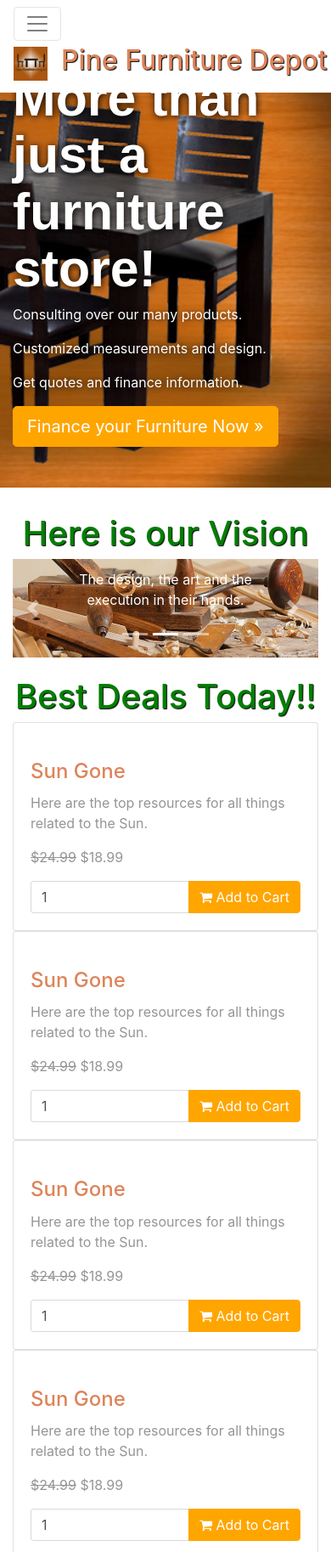
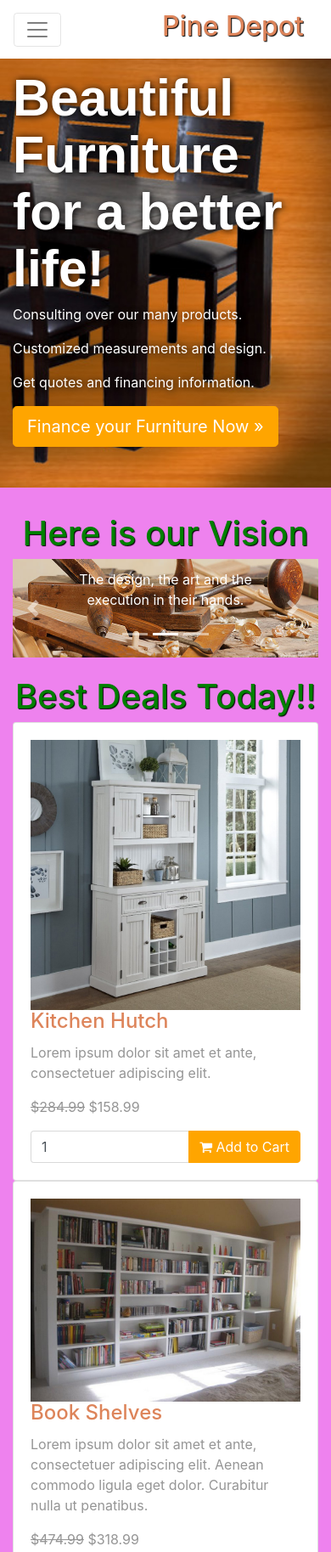
Before and after one commit to robertarg72/FurnitureStore, a plain HTML site: page index.html in a window 390 px wide. Shown: the top 1827 px of the page at 85% size. Drawn offline with nearby package versions, Linux system fonts and the light colour scheme; some icons are missing.

Commit message:
Added media queries and hide logo for smaller screens.

```diff
--- a/css/custom.css
+++ b/css/custom.css
@@ -202,3 +202,33 @@ fieldset[disabled] .btn-primary.active {
   background-color: darkgreen;;
   border-color: darkgreen;;
 }
+
+/*
+***************************
+Media Queries
+***************************
+
+/* For Mobile */
+@media (max-width: 799px) {
+	body {
+		background-color: violet;
+	}
+	div.media img.logo-small {
+		display: none;
+		width: 0;
+		margin: 0;
+	}
+
+}
+/* For Tablets */
+@media (min-width: 800px) and (max-width: 1199px) {
+	body {
+		background-color: yellow;
+	}
+}
+/* For Desktop */
+@media (min-width: 1200px) {
+	body {
+		background-color: green;
+	}
+}
--- a/index.html
+++ b/index.html
@@ -34,12 +34,10 @@
 
 <body data-spy="scroll">
 
-    <!-- HEADER -->
-    <nav id="topNav" class="navbar navbar-default fixed-top  navbar-expand-sm navbar-light"> <!-- navbar-full navbar-static-top navbar-expand-sm navbar-light bg-light  bg-faded -->
+        <nav class="navbar navbar-default fixed-top navbar-expand-sm navbar-light"><!-- navbar-full navbar-static-top navbar-expand-sm navbar-light bg-light  bg-faded -->
 
             <!-- Responsive Toogle Button -->
             <button class="navbar-toggler" type="button" data-toggle="collapse" data-target="#collapsingNavbar" aria-controls="nav-content" aria-expanded="false" aria-label="Toggle navigation">
-            <!-- hidden-md-up pull-right -->
                 <span class="navbar-toggler-icon"></span>
             </button>
 
@@ -48,29 +46,28 @@
                 <div class="media">
                     <img class="logo-small d-flex align-self-center mr-3" src="images/logo.jpg" alt="logo">
                     <div class="media-body">
-                        <h2 class="store-name">Pine Furniture Depot</h2>
+                        <h2 class="store-name">Pine Depot</h2>
                     </div>
                 </div>
             </a>
 
+            <!-- Menu Links -->
+            <div class="collapse navbar-collapse justify-content-end" id="collapsingNavbar"> <!-- navbar-toggleable-sm justify-content-between -->
 
-            <!-- Menu Links -->
-            <div class="collapse navbar-collapse justify-content-between" id="collapsingNavbar"> <!-- navbar-toggleable-sm -->
-
-                <ul class="navbar-nav mx-auto"> <!-- mr-auto navbar-right-->
+                <ul class="navbar-nav "> <!-- mr-auto navbar-right-->
 
                     <!-- Simple Menu Items -->
                     <li class="nav-item active">
                         <a class="nav-link" href="#">Home</a>
                     </li>
-                    <li class="nav-item">
+                    <!-- <li class="nav-item">
                         <a class="nav-link" href="#">About Us</a>
-                    </li>
+                    </li> -->
 
                     <!-- Drop Down Menu Items -->
                     <li class="nav-item dropdown">
                         <a class="nav-link dropdown-toggle" data-toggle="dropdown" id="Preview" href="#" role="button" aria-haspopup="true" aria-expanded="false">
-                            Dining Room<span class="caret"></span>
+                            Dining<span class="caret"></span>
                         </a>
                         <div class="dropdown-menu" aria-labelledby="Preview">
                             <a class="dropdown-item" href="#"><i class="fa fa-chevron-right link-icon mr-2" aria-hidden="true"></i>Dining Table</a>
@@ -91,7 +88,7 @@
                     </li>
                     <li class="nav-item dropdown">
                             <a class="nav-link dropdown-toggle" data-toggle="dropdown" id="Preview" href="#" role="button" aria-haspopup="true" aria-expanded="false">
-                                Living Room<span class="caret"></span>
+                                Living<span class="caret"></span>
                             </a>
                             <div class="dropdown-menu" aria-labelledby="Preview">
                                 <a class="dropdown-item" href="#"><i class="fa fa-chevron-right link-icon mr-2" aria-hidden="true"></i>Coffee Table</a>
@@ -110,17 +107,18 @@
                     <input type="text" class="form-control">
                     <button type="submit" class="btn btn-secondary">Search</button>
                 </form>
+
+
             </div>
+        </nav>
 
-    </nav>
 
-    <!-- Feature Banner -->
     <div class="jumbotron jumbotron-fluid feature">
         <div class="container">
-            <h1 class="display-3"><span class="glyphicon glyphicon-equalizer"></span>More than just a furniture store!</h1>
+            <h1 class="display-3"><span class="glyphicon glyphicon-equalizer"></span>Beautiful Furniture for a better life!</h1>
             <p>Consulting over our many products.</p>
             <p>Customized measurements and design.</p>
-            <p>Get quotes and finance information.</p>
+            <p>Get quotes and financing information.</p>
             <p><a class="btn btn-primary btn-lg" href="#" role="button">Finance your Furniture Now &raquo;</a></p>
         </div>
     </div>
@@ -166,7 +164,7 @@
                 <span class="sr-only">Next</span>
             </a>
         </div>
-    </div>
+    </div> <!-- ./container-fluid for carousel
 
 
     <!-- Product Deals of the day -->
@@ -179,12 +177,12 @@
                 <div class="card thumbnail featured-product">
                     <div class="card-body">
                         <a href="#">
-                            <img src="images/jars.jpg" alt="">
+                            <img class="img-fluid" src="images/kitchen-hutch-buffet.jpg" alt="kitchen hutch buffet">
                         </a>
-                        <h4 class="card-title">Sun Gone</h4>
-                        <p class="card-text">Here are the top resources for all things related to the Sun.</p>
+                        <h4 class="card-title">Kitchen Hutch</h4>
+                        <p class="card-text">Lorem ipsum dolor sit amet et ante, consectetuer adipiscing elit.</p>
 
-                        <p class="price"><s>$24.99</s> $18.99</p>
+                        <p class="price"><s>$284.99</s> $158.99</p>
                         <!-- Input Group -->
                         <div class="input-group">
                             <input type="number" class="form-control" value="1">
@@ -195,8 +193,6 @@
                                 </button>
                             </span>
                         </div>
-
-
                     </div>
                 </div>
             </div>
@@ -206,12 +202,12 @@
                 <div class="card thumbnail featured-product">
                     <div class="card-body">
                         <a href="#">
-                            <img src="images/jars.jpg" alt="">
+                            <img class="img-fluid" src="images/book-shelves.jpg" alt="Book Shelves">
                         </a>
-                        <h4 class="card-title">Sun Gone</h4>
-                        <p class="card-text">Here are the top resources for all things related to the Sun.</p>
+                        <h4 class="card-title">Book Shelves</h4>
+                        <p class="card-text">Lorem ipsum dolor sit amet et ante, consectetuer adipiscing elit. Aenean commodo ligula eget dolor. Curabitur nulla ut  penatibus.</p>
 
-                        <p class="price"><s>$24.99</s> $18.99</p>
+                        <p class="price"><s>$474.99</s> $318.99</p>
                         <!-- Input Group -->
                         <div class="input-group">
                             <input type="number" class="form-control" value="1">
@@ -231,12 +227,12 @@
                 <div class="card thumbnail featured-product">
                     <div class="card-body">
                         <a href="#">
-                            <img src="images/jars.jpg" alt="">
+                            <img class="img-fluid" src="images/table-and-chairs.jpg" alt="Table with chairs">
                         </a>
-                        <h4 class="card-title">Sun Gone</h4>
-                        <p class="card-text">Here are the top resources for all things related to the Sun.</p>
+                        <h4 class="card-title">Table with Chairs</h4>
+                        <p class="card-text">Lorem ipsum dolor sit amet et ante, consectetuer adipiscing elit. Aenean commodo ligula eget dolor. Curabitur nulla ut  penatibus.</p>
 
-                        <p class="price"><s>$24.99</s> $18.99</p>
+                        <p class="price"><s>$324.99</s> $198.99</p>
                         <!-- Input Group -->
                         <div class="input-group">
                             <input type="number" class="form-control" value="1">
@@ -247,8 +243,6 @@
                                 </button>
                             </span>
                         </div>
-
-
                     </div>
                 </div>
             </div>
@@ -258,12 +252,12 @@
                 <div class="card thumbnail featured-product">
                     <div class="card-body">
                         <a href="#">
-                            <img src="images/jars.jpg" alt="">
+                            <img class="img-fluid" src="images/bedroom.jpg" alt="Bed Room">
                         </a>
-                        <h4 class="card-title">Sun Gone</h4>
-                        <p class="card-text">Here are the top resources for all things related to the Sun.</p>
+                        <h4 class="card-title">Bedroom</h4>
+                        <p class="card-text">Lorem ipsum dolor sit amet et ante, consectetuer adipiscing elit. Aenean commodo ligula eget dolor. Curabitur nulla ut  penatibus. Nonummy pulvinar, id aenean lacinia, leo lacus taciti vulputate ac curabitur.</p>
 
-                        <p class="price"><s>$24.99</s> $18.99</p>
+                        <p class="price"><s>$924.99</s> $809.99</p>
                         <!-- Input Group -->
                         <div class="input-group">
                             <input type="number" class="form-control" value="1">
```
Also changed, not shown: images/book-shelves.jpg (added), images/kitchen-hutch-buffet.jpg (added), images/table-and-chairs.jpg (added), 1 other file.
